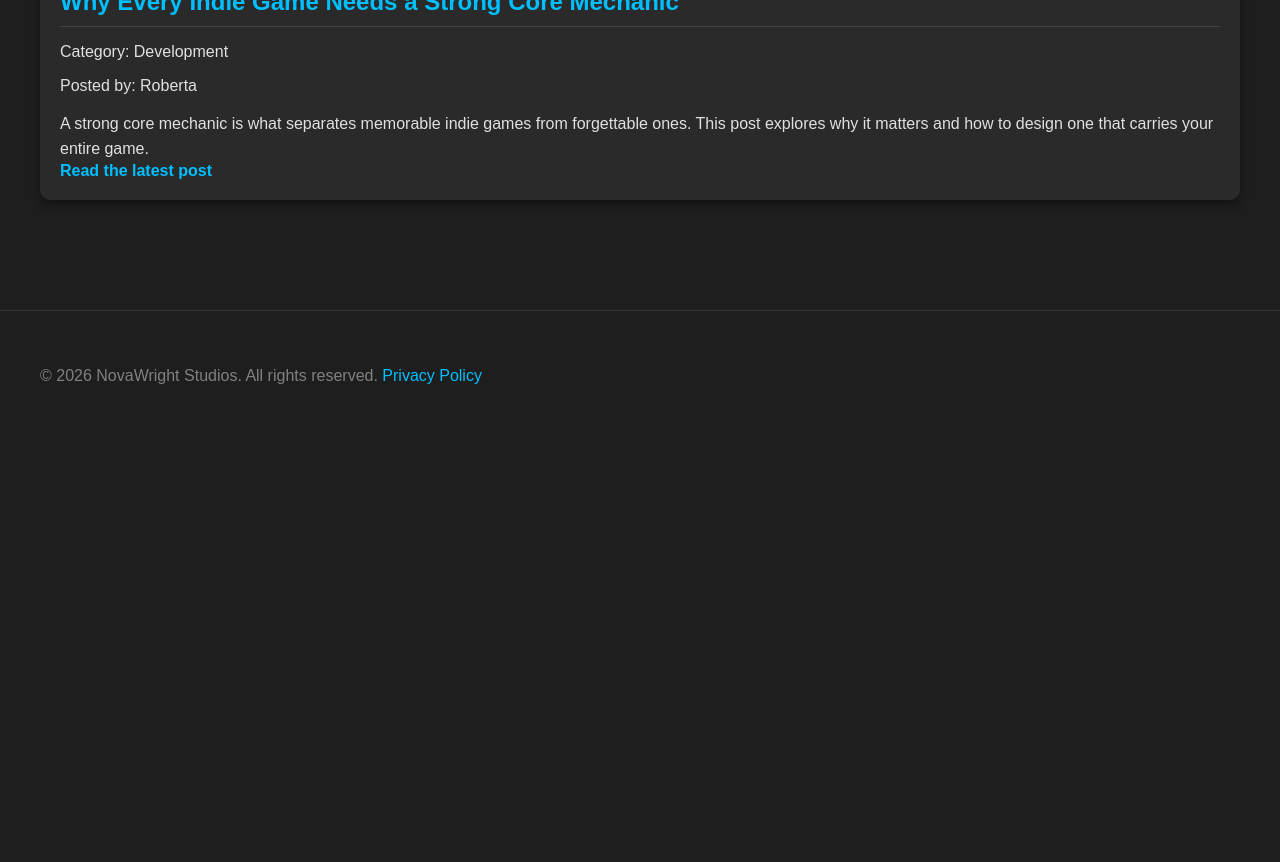
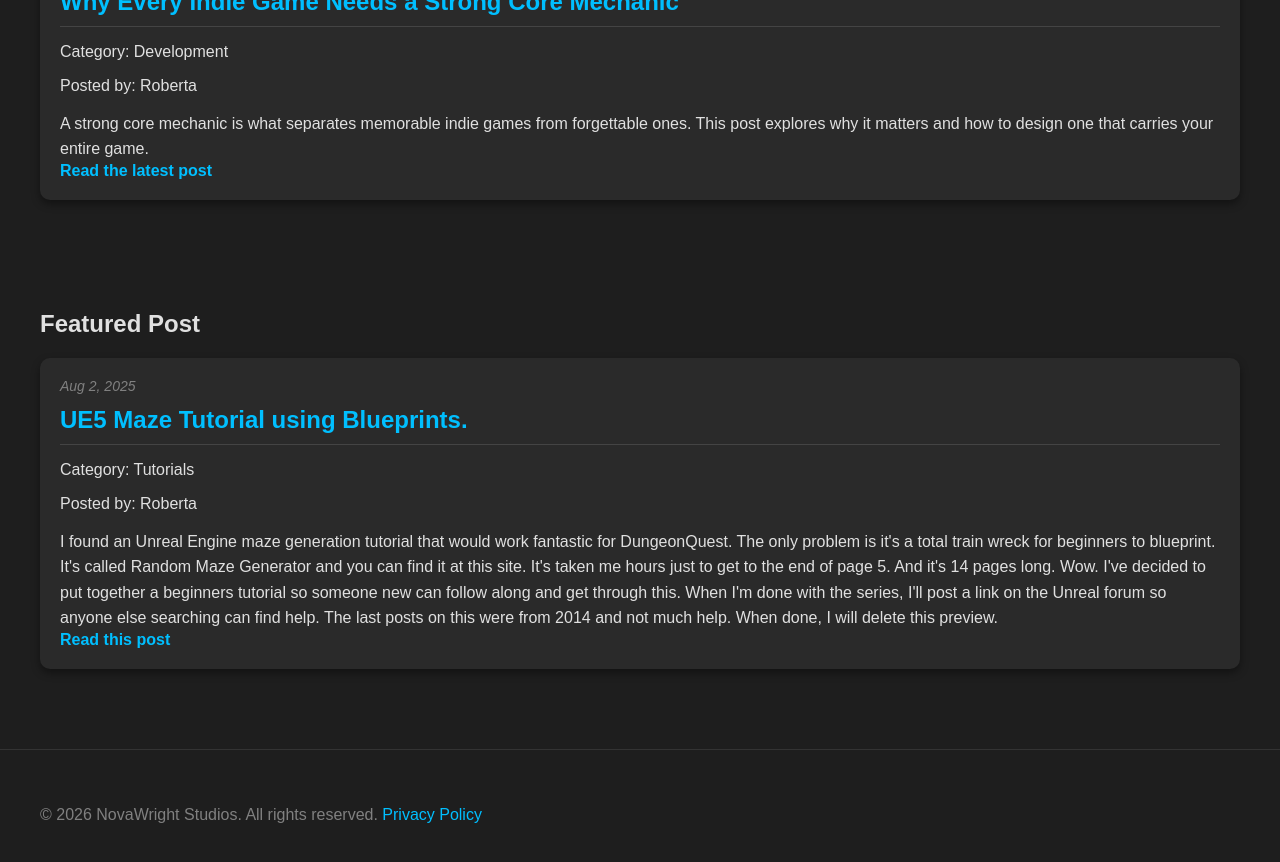
Before and after one commit to ScriptureExamined/NovawrightStudios, a Jekyll site: the page built from index.html, in a window 1280 px wide and 900 px high, scrolled down 1402 px. Shown: the top 862 px of the window. Built offline with Jekyll 4.4.1, drawn with Linux system fonts in a browser that asks for light colours; before the commit the page ends 1863 px from its top, so only the background shows below that.

Commit message:
Added featured post.

```diff
--- a/index.html
+++ b/index.html
@@ -123,3 +123,40 @@ title: Home
     {% endif %}
   </div>
 </section>
+
+<section class="home-featured-post">
+  <div class="container">
+    <h1>Featured Post</h1>
+
+    {% assign featured_post = site.posts | where: "featured", true | first %}
+    {% if featured_post %}
+    <article class="NewsSummary">
+      <div class="NewsSummaryPostdate">
+        {{ featured_post.date | date: "%b %-d, %Y" }}
+      </div>
+
+      <div class="NewsSummaryPostname">
+        <a href="{{ featured_post.url | relative_url }}">{{ featured_post.title }}</a>
+      </div>
+
+      {% if featured_post.categories and featured_post.categories.size > 0 %}
+      <p>Category: {{ featured_post.categories[0] }}</p>
+      {% endif %}
+
+      <p>Posted by: {{ featured_post.author | default: site.author }}</p>
+
+      <div class="NewsSummaryContent">
+        {% if featured_post.excerpt %}
+          {{ featured_post.excerpt }}
+        {% else %}
+          <p>{{ featured_post.content | strip_html | truncatewords: 60 }}</p>
+        {% endif %}
+      </div>
+
+      <div class="NewsSummaryMorelink">
+        <a href="{{ featured_post.url | relative_url }}">Read this post</a>
+      </div>
+    </article>
+    {% endif %}
+  </div>
+</section>
```
Also changed, not shown: _posts/2025-08-02-UE5-Maze-Tutorial-using-Blueprints.md (+1 -0 lines).
